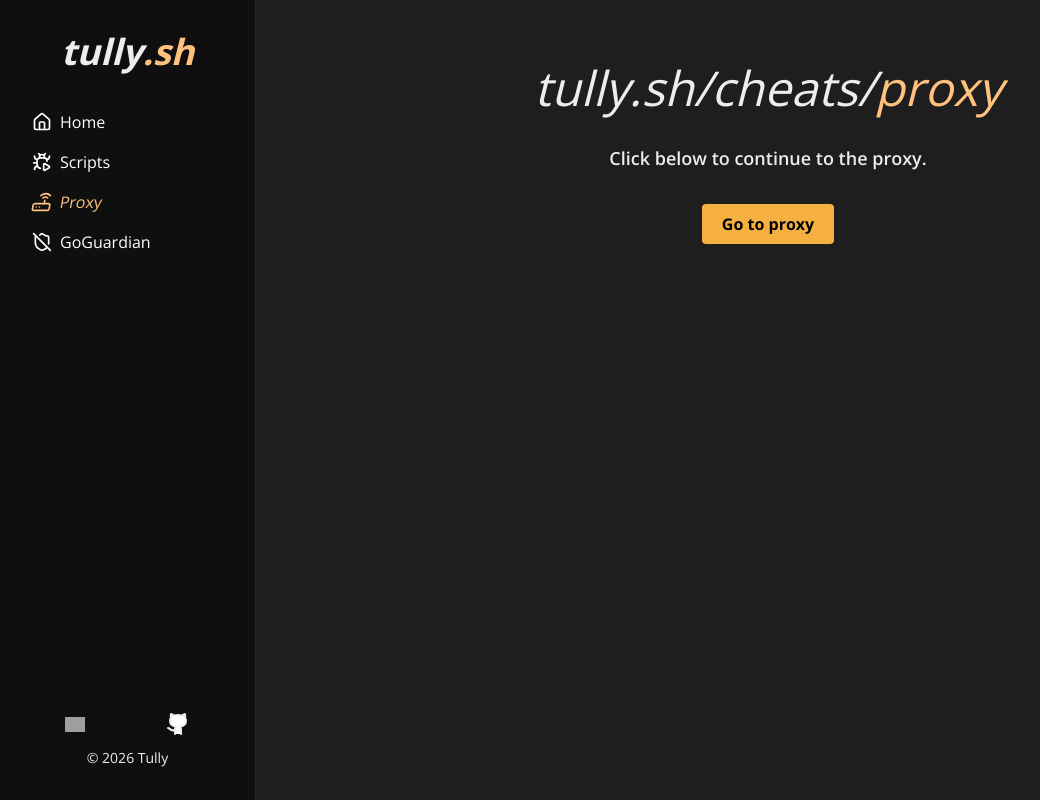
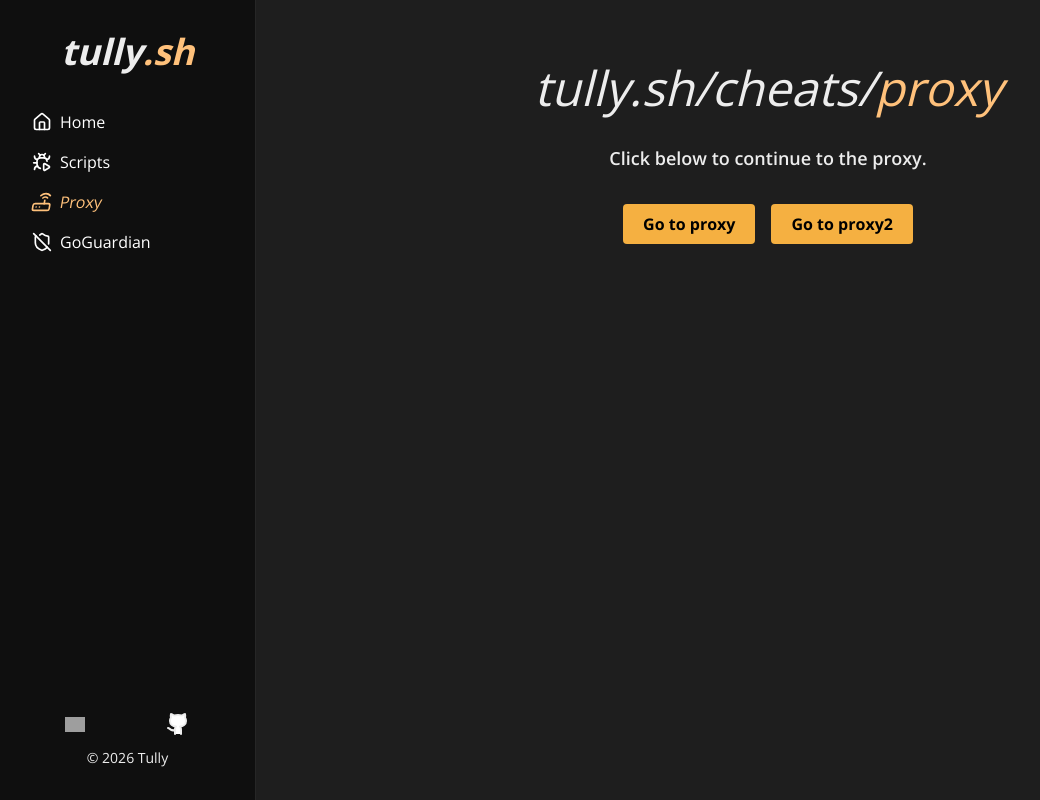
Before and after one commit to Tullysaurus/tully.sh, a Next.js app: page /cheats/proxy in a window 1280 px wide. Shown: the whole page, without its empty margins (0-1040 px from the left). Built offline with nearby package versions, Linux system fonts and the light colour scheme; grey boxes are pictures that could not be loaded.

Commit message:
Add second proxy button

```diff
--- a/src/app/(main)/cheats/proxy/page.tsx
+++ b/src/app/(main)/cheats/proxy/page.tsx
@@ -1,30 +1,34 @@
 'use client';
 
-import { useState } from "react";
+export default function Proxy() {
+  const handleGoToProxy = () => {
+    window.open("https://proxy.tully.sh", "_blank");
+  };
 
-export default function Proxy() {
-  const [status, setStatus] = useState<"idle" | "redirecting" >("idle");
-
-  const handleGoToProxy = async () => {
-    setStatus("redirecting");
-    window.location.replace("https://proxy.tully.sh");
-    return;
+  const handleGoToProxy2 = () => {
+    window.open("https://proxy2.tully.sh", "_blank");
   };
 
   return (
     <div className="mx-auto flex w-full max-w-6xl flex-col items-center gap-8 px-4 pb-10 pt-10 lg:pt-16">
       <h1 className="text-center text-4xl italic font-light sm:text-5xl">tully.sh/cheats/<span className="text-[#FFC17B]">proxy</span></h1>
       <p className="max-w-xl text-center text-base font-semibold sm:text-lg">
-        {status === "idle" && "Click below to continue to the proxy."}
-        {status === "redirecting" && "Access granted. Redirecting to proxy"}
+        Click below to continue to the proxy.
       </p>
+      <div className="flex gap-4">
         <button
           onClick={handleGoToProxy}
-        disabled={status === "redirecting"}
-        className="cursor-pointer rounded bg-[#f5b041] px-5 py-2 font-bold text-black transition-colors hover:bg-[#d49b3b] disabled:cursor-not-allowed disabled:opacity-60"
+          className="cursor-pointer rounded bg-[#f5b041] px-5 py-2 font-bold text-black transition-colors hover:bg-[#d49b3b]"
         >
           Go to proxy
         </button>
+        <button
+          onClick={handleGoToProxy2}
+          className="cursor-pointer rounded bg-[#f5b041] px-5 py-2 font-bold text-black transition-colors hover:bg-[#d49b3b]"
+        >
+          Go to proxy2
+        </button>
+      </div>
     </div>
   );
 }
```
Lines whose indentation alone changed are shown as unchanged.
